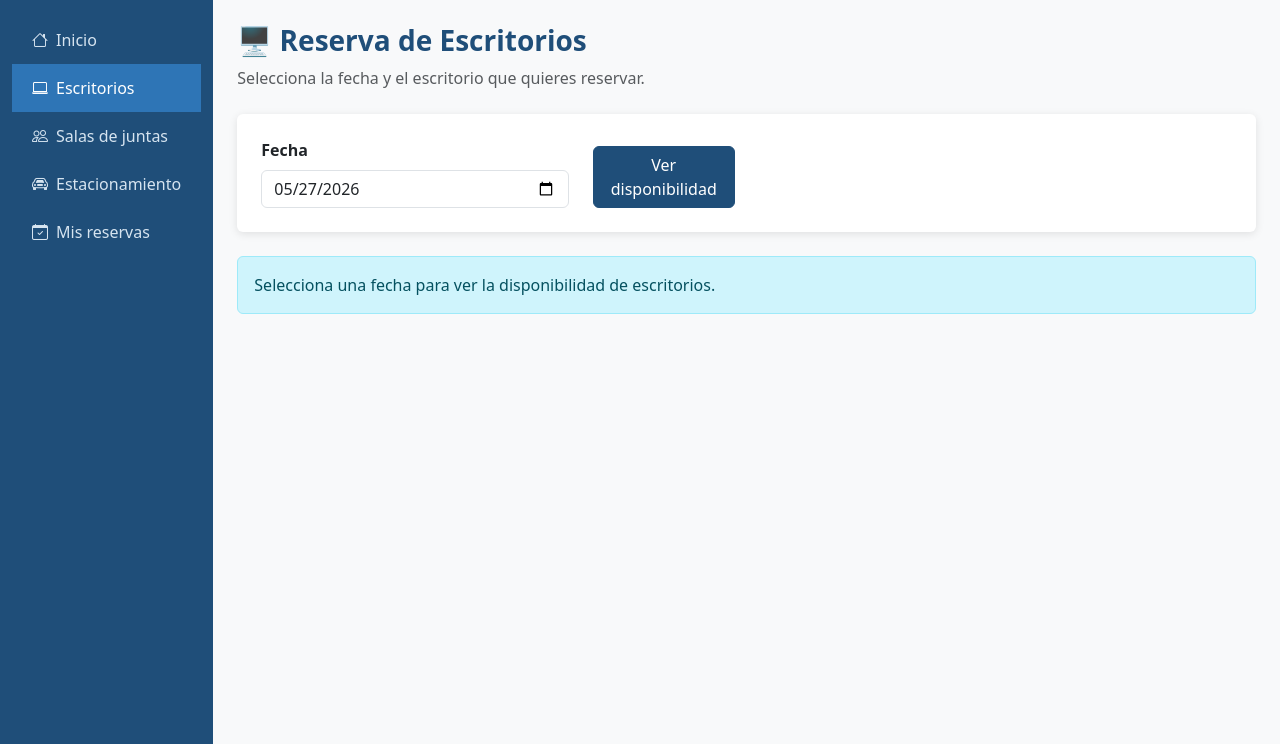
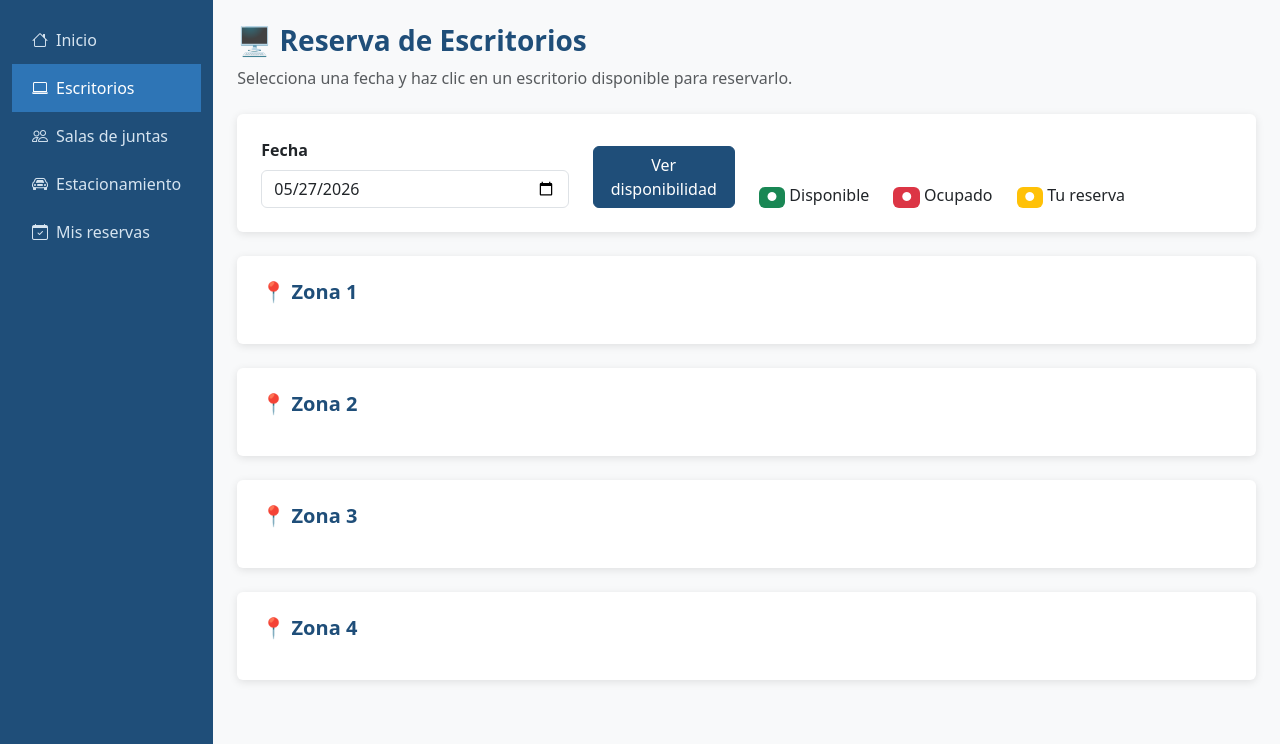
Before and after one commit to Andresval185/deskMate, a Flask app: page /escritorios in a window 1280 px wide. Shown: the part 56-800 px from the top of the page. Run offline with Flask 3, Linux system fonts and the light colour scheme; the visitor is signed in with stand-in values (Sample User, id 1); data that the repository does not hold is empty.

Commit message:
Actualice el mòdulo de escritorios , le puse un mapa por zonas

```diff
--- a/app/routes.py
+++ b/app/routes.py
@@ -61,15 +61,24 @@ def escritorios():
     hoy = date.today().isoformat()
     fecha_sel = request.args.get('fecha', hoy)
     espacios = Espacio.query.filter_by(tipo='escritorio', activo=True).all()
+
+    reservas_dia = Reserva.query.filter_by(fecha=fecha_sel, estado='activa').all()
+    reservados_ids = {r.espacio_id for r in reservas_dia}
+    mi_reserva_ids = {r.espacio_id for r in reservas_dia if r.user_id == current_user.id}
+
     for e in espacios:
-        reserva = Reserva.query.filter_by(
-            espacio_id=e.id,
-            fecha=fecha_sel,
-            estado='activa'
-        ).first()
-        e.reservado = True if reserva else False
+        e.reservado = e.id in reservados_ids
+        e.mi_reserva = e.id in mi_reserva_ids
+
+    espacios_por_zona = {
+        'Zona 1': [e for e in espacios if e.descripcion == 'Zona 1'],
+        'Zona 2': [e for e in espacios if e.descripcion == 'Zona 2'],
+        'Zona 3': [e for e in espacios if e.descripcion == 'Zona 3'],
+        'Zona 4': [e for e in espacios if e.descripcion == 'Zona 4'],
+    }
+
     return render_template('escritorios.html',
-                           espacios=espacios,
+                           espacios_por_zona=espacios_por_zona,
                            fecha_sel=fecha_sel,
                            hoy=hoy)
 
--- a/app/templates/escritorios.html
+++ b/app/templates/escritorios.html
@@ -4,7 +4,7 @@
 {% block content %}
 <div class="mb-4">
     <h3 class="fw-bold" style="color: #1F4E79;">🖥️ Reserva de Escritorios</h3>
-    <p class="text-muted">Selecciona la fecha y el escritorio que quieres reservar.</p>
+    <p class="text-muted">Selecciona una fecha y haz clic en un escritorio disponible para reservarlo.</p>
 </div>
 
 <div class="card p-4 mb-4">
@@ -18,37 +18,88 @@
             <div class="col-md-2 mt-2">
                 <button type="submit" class="btn btn-primary w-100">Ver disponibilidad</button>
             </div>
+            <div class="col-md-6 mt-2 d-flex align-items-center gap-4">
+                <span><span class="badge" style="background:#198754">●</span> Disponible</span>
+                <span><span class="badge" style="background:#dc3545">●</span> Ocupado</span>
+                <span><span class="badge" style="background:#ffc107">●</span> Tu reserva</span>
+            </div>
         </div>
     </form>
 </div>
 
-{% if espacios %}
-<div class="row g-3">
-    {% for e in espacios %}
-    <div class="col-md-3">
-        <div class="card p-3 text-center
-            {% if e.reservado %}border-danger{% else %}border-success{% endif %}">
-            <div style="font-size:2rem;">🖥️</div>
-            <h6 class="fw-bold mt-2">{{ e.nombre }}</h6>
-            {% if e.reservado %}
-                <span class="badge bg-danger">Ocupado</span>
+{% if espacios_por_zona %}
+{% for zona, escritorios in espacios_por_zona.items() %}
+<div class="card mb-4 p-4">
+    <h5 class="fw-bold mb-3" style="color:#1F4E79;">📍 {{ zona }}</h5>
+    <div class="d-flex flex-wrap gap-2">
+        {% for e in escritorios %}
+            {% if e.mi_reserva %}
+                <button class="btn btn-warning btn-sm desk-btn"
+                        title="{{ e.nombre }} — Tu reserva"
+                        disabled>
+                    {{ e.nombre }}
+                </button>
+            {% elif e.reservado %}
+                <button class="btn btn-danger btn-sm desk-btn"
+                        title="{{ e.nombre }} — Ocupado"
+                        disabled>
+                    {{ e.nombre }}
+                </button>
             {% else %}
-                <span class="badge bg-success mb-2">Disponible</span>
-                <form method="POST" action="{{ url_for('main.reservar_escritorio') }}">
-                    <input type="hidden" name="espacio_id" value="{{ e.id }}">
-                    <input type="hidden" name="fecha" value="{{ fecha_sel }}">
-                    <button type="submit" class="btn btn-outline-success btn-sm w-100">
-                        Reservar
-                    </button>
-                </form>
+                <button class="btn btn-success btn-sm desk-btn"
+                        title="{{ e.nombre }} — Disponible"
+                        onclick="confirmarReserva('{{ e.id }}', '{{ e.nombre }}', '{{ fecha_sel }}')">
+                    {{ e.nombre }}
+                </button>
             {% endif %}
-        </div>
+        {% endfor %}
     </div>
-    {% endfor %}
 </div>
+{% endfor %}
 {% else %}
 <div class="alert alert-info">
     Selecciona una fecha para ver la disponibilidad de escritorios.
 </div>
 {% endif %}
+
+<!-- Modal de confirmación -->
+<div class="modal fade" id="modalReserva" tabindex="-1">
+    <div class="modal-dialog">
+        <div class="modal-content">
+            <div class="modal-header">
+                <h5 class="modal-title fw-bold" style="color:#1F4E79;">Confirmar reserva</h5>
+                <button type="button" class="btn-close" data-bs-dismiss="modal"></button>
+            </div>
+            <div class="modal-body">
+                <p>¿Confirmas la reserva del <strong id="nombreEscritorio"></strong> para el día <strong>{{ fecha_sel }}</strong>?</p>
+            </div>
+            <div class="modal-footer">
+                <button type="button" class="btn btn-secondary" data-bs-dismiss="modal">Cancelar</button>
+                <form method="POST" action="{{ url_for('main.reservar_escritorio') }}" id="formReserva">
+                    <input type="hidden" name="espacio_id" id="inputEspacioId">
+                    <input type="hidden" name="fecha" value="{{ fecha_sel }}">
+                    <button type="submit" class="btn btn-primary">Confirmar reserva</button>
+                </form>
+            </div>
+        </div>
+    </div>
+</div>
+
+<style>
+.desk-btn {
+    width: 70px;
+    height: 50px;
+    font-size: 11px;
+    font-weight: 600;
+}
+</style>
+
+<script>
+function confirmarReserva(id, nombre, fecha) {
+    document.getElementById('nombreEscritorio').textContent = nombre;
+    document.getElementById('inputEspacioId').value = id;
+    var modal = new bootstrap.Modal(document.getElementById('modalReserva'));
+    modal.show();
+}
+</script>
 {% endblock %}
```
